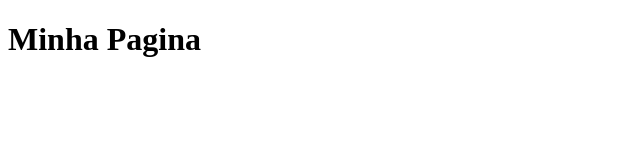
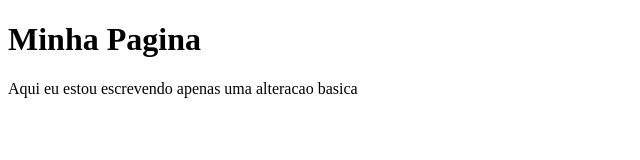
Before and after one commit to RafaelNGP/CursoAccentureAcademia, a plain HTML site: page GitGama/index.html in a window 1280 px wide. Shown: the whole page, without its empty margins (0-640 px from the left). Drawn offline with Linux system fonts and the light colour scheme.

Commit message:
adicionando paragrafo

```diff
--- a/GitGama/index.html
+++ b/GitGama/index.html
@@ -5,5 +5,6 @@
 </head>
 <body>
 <H1>Minha Pagina</H1>
+<p>Aqui eu estou escrevendo apenas uma alteracao basica </p>
 </body>
 </html>
```
